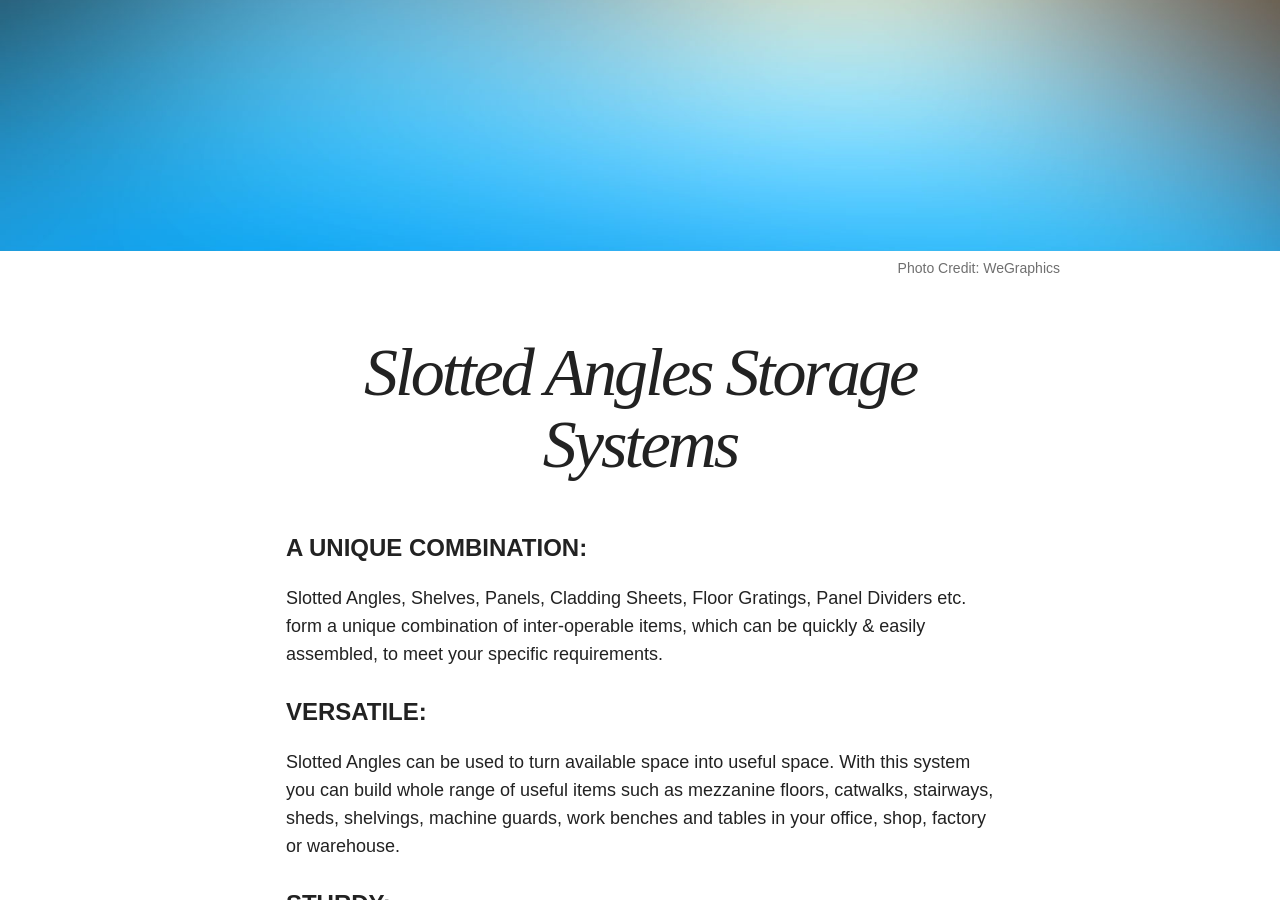
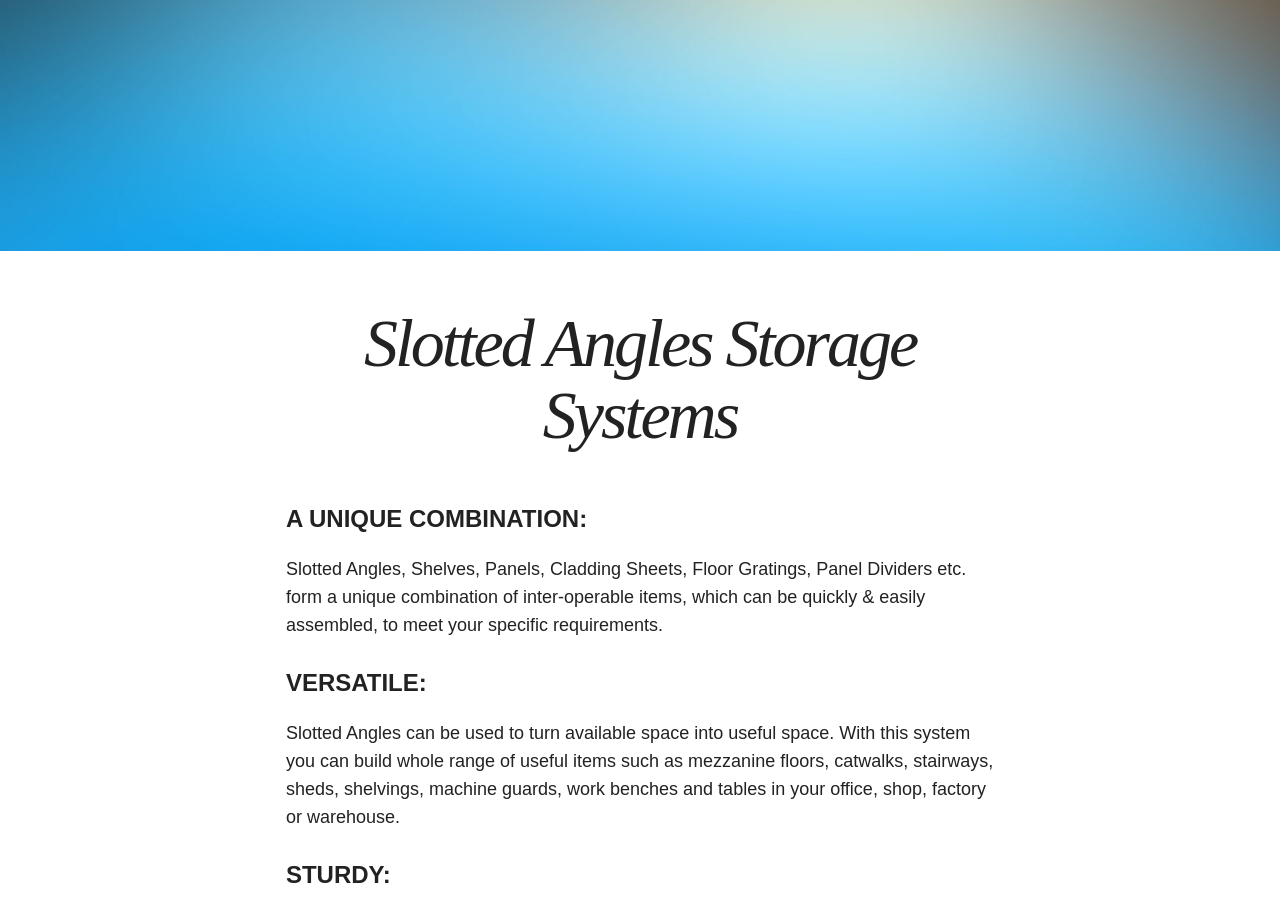
Before and after one commit to mustansirlokhandwala/MaimoonAluminium, a Jekyll site: the page built from slottedangle/index.md, in a window 1280 px wide and 900 px high, scrolled down 442 px. Built offline with Jekyll 4.4.1, drawn with Linux system fonts in a browser that asks for light colours; nearby versions of some CDN libraries.

Commit message:
Update index.md

```diff
--- a/slottedangle/index.md
+++ b/slottedangle/index.md
@@ -4,8 +4,6 @@
 modified: 2014-08-08T19:44:38.564948-04:00
 image:
   feature: so-simple-sample-image-4.jpg
-  credit: WeGraphics
-  creditlink: http://wegraphics.net/downloads/free-ultimate-blurred-background-pack/
 ---
 
 #### A UNIQUE COMBINATION:
```
